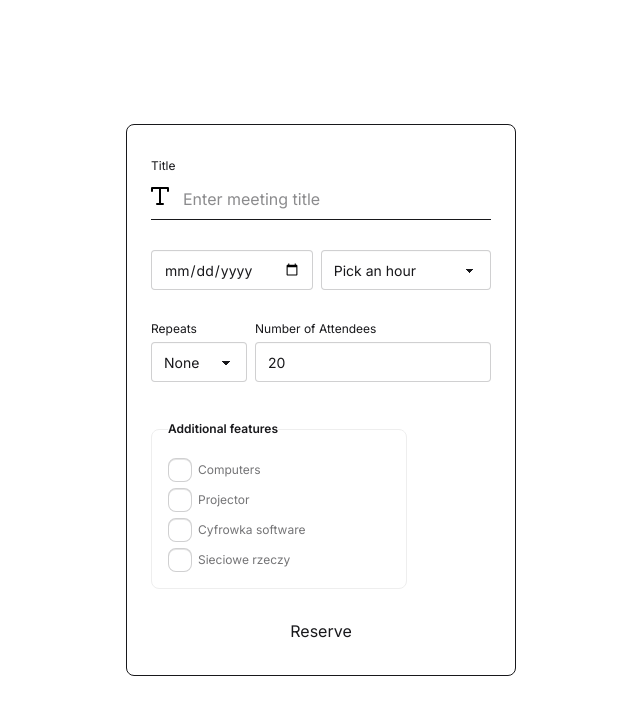
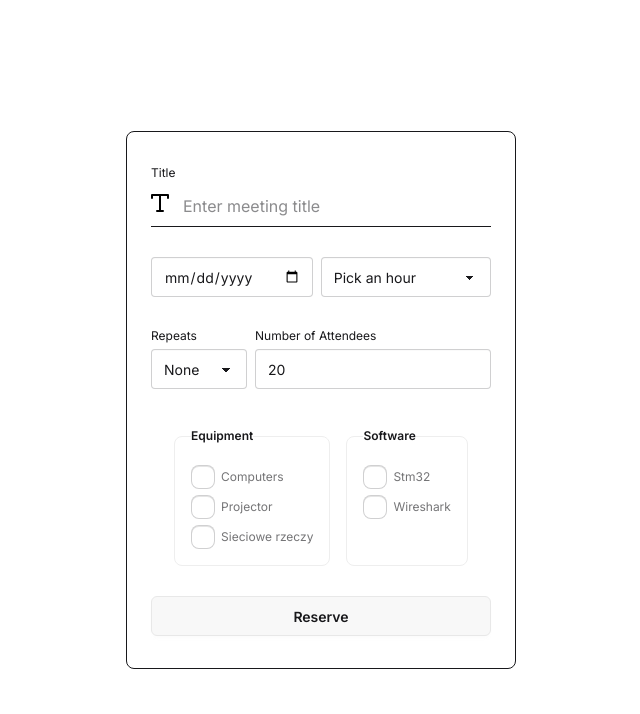
Before and after one commit to mbrzezawski/Classroom_reservation, a React (Vite) app in the folder frontend/: page /reserve in a window 1280 px wide. Shown: the top 714 px of the page, without its empty margins (319-959 px from the left). Built offline with nearby package versions, Linux system fonts and the light colour scheme.

Commit message:
reservation added

```diff
--- a/frontend/src/components/main-page/reservation-form/reservation-form.tsx
+++ /dev/null
@@ -1,112 +0,0 @@
-import InputTextBox from "../../utils/input-textbox";
-import Letter from "../../icons/letter";
-import { meetingHours } from "../../../data/reservation/meeting-hours";
-import { roomFeatures } from "../../../data/reservation/room-features";
-import { FormProvider, useForm } from "react-hook-form";
-type ReservationFormValues = {
-  title: string;
-  date: string; // ISO format: "2024-06-10"
-  hour: string; // to jest godzina początkowa (zakladam ze zajecia zawsze trwaja 1,5h ale to mozna i tak latwo zmienic)
-  repeats: string;
-  atendees: number;
-  features: string[];
-};
-
-const ReservationForm = () => {
-  const methods = useForm({
-    defaultValues: {
-      title: "",
-      date: "",
-      hour: "",
-      repeats: "None",
-      atendees: 20,
-      features: [],
-    },
-  });
-  const onSubmit = (data: ReservationFormValues) => {
-    console.log("Form submitted:", data);
-  };
-  const { register, handleSubmit } = methods;
-  return (
-    <FormProvider {...methods}>
-      <form
-        onSubmit={handleSubmit(onSubmit)}
-        className="flex flex-col border px-6 py-8 gap-[30px] rounded-[8px]"
-      >
-        <InputTextBox
-          label="Title"
-          placeholder="Enter meeting title"
-          icon={<Letter />}
-          {...register("title", { required: "Title is required" })}
-        ></InputTextBox>
-        <div className="flex flex-row gap-2">
-          <input
-            type="date"
-            className="input focus:outline-none"
-            required
-            {...register("date", { required: "Date is required" })}
-          />
-          <select
-            className="select focus:outline-none"
-            required
-            defaultValue=""
-            {...register("hour", { required: "Hour is required" })}
-          >
-            <option value="" disabled hidden>
-              Pick an hour
-            </option>
-            {meetingHours.map((hour) => (
-              <option key={hour.value} value={hour.value}>
-                {hour.label}
-              </option>
-            ))}
-          </select>
-        </div>
-        <div className="flex flex-row gap-2">
-          <div className="flex flex-col gap-1">
-            <label className="text-[12px]">Repeats</label>
-            <select
-              className="select focus:outline-none"
-              defaultValue="None"
-              {...register("repeats")}
-            >
-              <option>None</option>
-              <option>Weekly</option>
-              <option>Monthly</option>
-            </select>
-          </div>
-          <div className="flex flex-col gap-1">
-            <label className="text-[12px]">Number of Attendees</label>
-            <input
-              type="number"
-              className="input focus:outline-none"
-              placeholder="Enter number"
-              defaultValue=""
-              min={1}
-              {...register("atendees", {
-                required: "Number of atendees is required",
-              })}
-            />
-          </div>
-        </div>
-        <fieldset className="fieldset bg-base-100 border-base-300 rounded-box w-64 border p-4">
-          <legend className="fieldset-legend">Additional features</legend>
-          {roomFeatures.map((feature) => (
-            <label className="label" key={feature.value}>
-              <input
-                type="checkbox"
-                className="checkbox"
-                value={feature.value}
-                {...register("features")}
-              />
-              {feature.label}
-            </label>
-          ))}
-        </fieldset>
-        <button type="submit">Reserve</button>
-      </form>
-    </FormProvider>
-  );
-};
-
-export default ReservationForm;
--- /dev/null
+++ b/frontend/src/components/reservation/date-hour-picker.tsx
@@ -0,0 +1,32 @@
+import type { FC } from "react";
+import { meetingHours } from "../../data/reservation/meeting-hours";
+import { useFormContext } from "react-hook-form";
+const DateHourPicker: FC = () => {
+    const { register } = useFormContext()
+  return (
+    <div className="flex flex-row gap-2">
+      <input
+        type="date"
+        className="input focus:outline-none"
+        required
+        {...register("date", { required: "Date is required" })}
+      />
+      <select
+        className="select focus:outline-none"
+        required
+        defaultValue=""
+        {...register("hour", { required: "Hour is required" })}
+      >
+        <option value="" disabled hidden>
+          Pick an hour
+        </option>
+        {meetingHours.map((hour) => (
+          <option key={hour.value} value={hour.value}>
+            {hour.label}
+          </option>
+        ))}
+      </select>
+    </div>
+  );
+};
+export default DateHourPicker
--- /dev/null
+++ b/frontend/src/components/reservation/features-picker.tsx
@@ -0,0 +1,42 @@
+import type { FC } from "react";
+import { useFormContext } from "react-hook-form";
+import { roomEquipment } from "../../data/reservation/room-features";
+import { roomSoftware } from "../../data/reservation/room-features";
+
+const FeaturesPicker: FC = () => {
+  const { register } = useFormContext();
+  return (
+    <div className="flex flex-row justify-center gap-4 w-full">
+      <fieldset className="fieldset bg-base-100 border-base-300 rounded-box border p-4">
+        <legend className="fieldset-legend">Equipment</legend>
+        {roomEquipment.map((feature) => (
+          <label className="label " key={feature.value}>
+            <input
+              type="checkbox"
+              className="checkbox"
+              value={feature.value}
+              {...register("equipment")}
+            />
+            {feature.label}
+          </label>
+        ))}
+      </fieldset>
+      <fieldset className="fieldset bg-base-100 border-base-300 rounded-box border p-4">
+        <legend className="fieldset-legend">Software</legend>
+        {roomSoftware.map((feature) => (
+          <label className="label" key={feature.value}>
+            <input
+              type="checkbox"
+              className="checkbox"
+              value={feature.value}
+              {...register("software")}
+            />
+            {feature.label}
+          </label>
+        ))}
+      </fieldset>
+    </div>
+  );
+};
+
+export default FeaturesPicker;
--- /dev/null
+++ b/frontend/src/components/reservation/repeats-atendees-picker.tsx
@@ -0,0 +1,37 @@
+import type { FC } from "react";
+import { useFormContext } from "react-hook-form";
+
+const RepeatsAtendeesPicker: FC = () => {
+  const { register } = useFormContext();
+  return (
+    <div className="flex flex-row gap-2">
+      <div className="flex flex-col gap-1">
+        <label className="text-[12px]">Repeats</label>
+        <select
+          className="select focus:outline-none"
+          defaultValue="None"
+          {...register("repeats")}
+        >
+          <option>None</option>
+          <option>Weekly</option>
+          <option>Monthly</option>
+        </select>
+      </div>
+      <div className="flex flex-col gap-1">
+        <label className="text-[12px]">Number of Attendees</label>
+        <input
+          type="number"
+          className="input focus:outline-none"
+          placeholder="Enter number"
+          defaultValue=""
+          min={1}
+          {...register("atendees", {
+            required: "Number of atendees is required",
+          })}
+        />
+      </div>
+    </div>
+  );
+};
+
+export default RepeatsAtendeesPicker;
--- /dev/null
+++ b/frontend/src/components/reservation/reservation-form.tsx
@@ -0,0 +1,79 @@
+import InputTextBox from "../utils/input-textbox";
+import Letter from "../icons/letter";
+import { FormProvider, useForm } from "react-hook-form";
+import DateHourPicker from "./date-hour-picker";
+import RepeatsAtendeesPicker from "./repeats-atendees-picker";
+import FeaturesPicker from "./features-picker";
+type ReservationFormValues = {
+  title: string;
+  date: string; // ISO format: "2024-06-10"
+  hour: string; // to jest godzina początkowa (zakladam ze zajecia zawsze trwaja 1,5h ale to mozna i tak latwo zmienic)
+  repeats: string;
+  atendees: number;
+  equipment: string[];
+  software: string[];
+};
+
+const ReservationForm = () => {
+  const methods = useForm({
+    defaultValues: {
+      title: "",
+      date: "",
+      hour: "",
+      repeats: "None",
+      atendees: 20,
+      equipment: [],
+      software: [],
+    },
+  });
+  const onSubmit = (data: ReservationFormValues) => {
+    const startHour = data.hour;
+    const [hours, minutes] = startHour.split(":").map(Number);
+    const endTime = new Date();
+    endTime.setHours(hours);
+    endTime.setMinutes(minutes + 90);
+    const endHour = endTime.toTimeString().slice(0, 5);
+    const body = {
+      userId: "1234",
+      date: data.date,
+      startTime: startHour,
+      endTime: endHour,
+      purpose: data.title,
+      minCapacity: data.atendees,
+      softwareIds: data.software,
+      equipmentIds: data.equipment,
+    };
+    console.log(body);
+    fetch("http://localhost:8080/reservations", {
+      method: "POST",
+      headers: {
+        "Content-Type": "application/json",
+      },
+      body: JSON.stringify(body),
+    });
+  };
+  const { register, handleSubmit } = methods;
+  return (
+    <FormProvider {...methods}>
+      <form
+        onSubmit={handleSubmit(onSubmit)}
+        className="flex flex-col border px-6 py-8 gap-[30px] rounded-[8px]"
+      >
+        <InputTextBox
+          label="Title"
+          placeholder="Enter meeting title"
+          icon={<Letter />}
+          {...register("title", { required: "Title is required" })}
+        ></InputTextBox>
+        <DateHourPicker />
+        <RepeatsAtendeesPicker />
+        <FeaturesPicker />
+        <button type="submit" className="btn rounded-[6px]">
+          Reserve
+        </button>
+      </form>
+    </FormProvider>
+  );
+};
+
+export default ReservationForm;
--- a/frontend/src/data/reservation/room-features.ts
+++ b/frontend/src/data/reservation/room-features.ts
@@ -1,6 +1,9 @@
-export const roomFeatures = [
-  { value: "computers", label: "Computers" },
-  { value: "projector", label: "Projector" },
-  { value: "software", label: "Cyfrowka software" },
-  { value: "network", label: "Sieciowe rzeczy" }
+export const roomEquipment = [
+  { value: 1, label: "Computers" },
+  { value: 2, label: "Projector" },
+  { value: 3, label: "Sieciowe rzeczy" }
 ];
+export const roomSoftware = [
+  { value: 1, label: "Stm32"},
+  { value: 2, label: "Wireshark"}
+]
--- a/frontend/src/pages/reservation-page.tsx
+++ b/frontend/src/pages/reservation-page.tsx
@@ -1,4 +1,4 @@
-import ReservationForm from "../components/main-page/reservation-form/reservation-form";
+import ReservationForm from "../components/reservation/reservation-form";
 
 const ReservationPage = () => {
   return (
```
